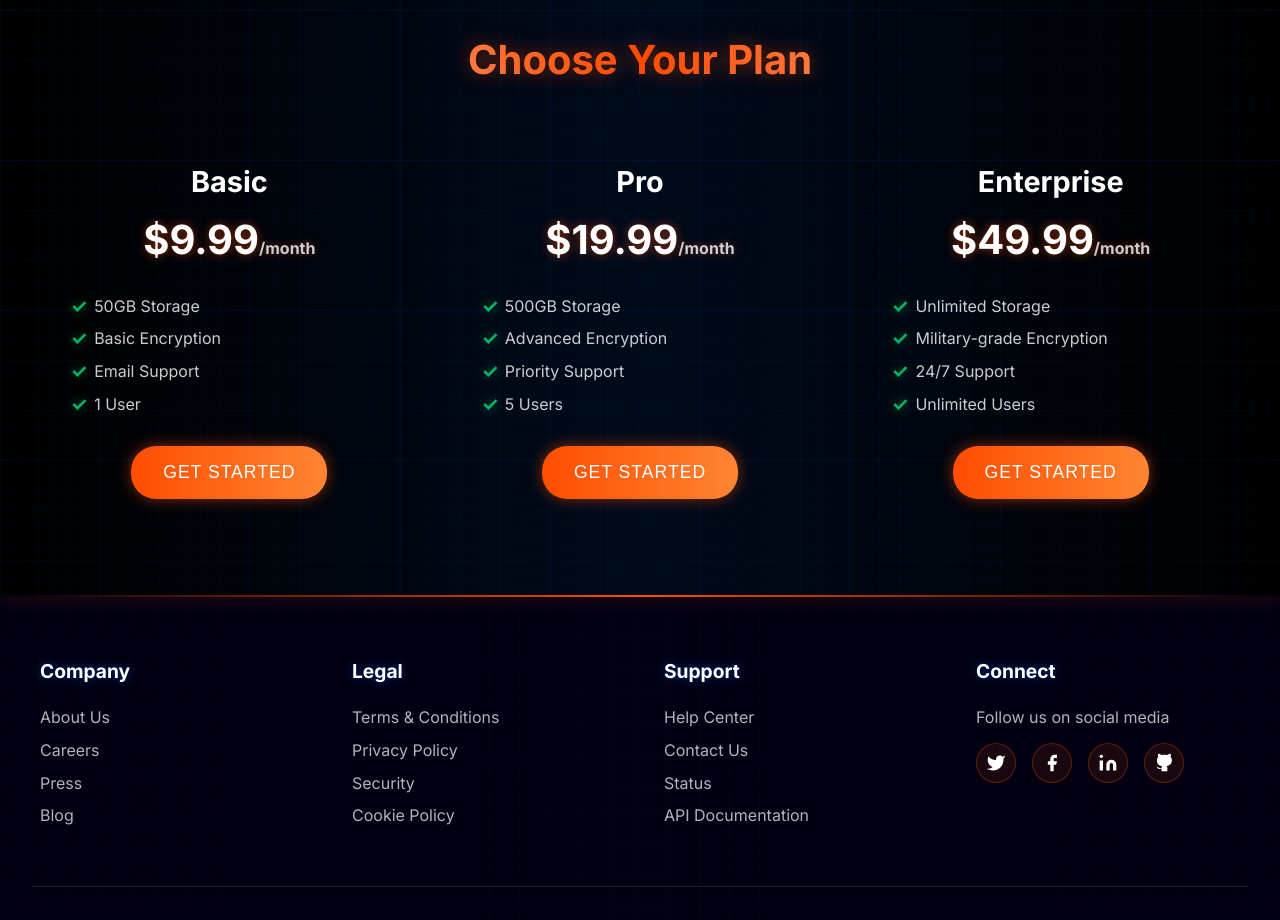
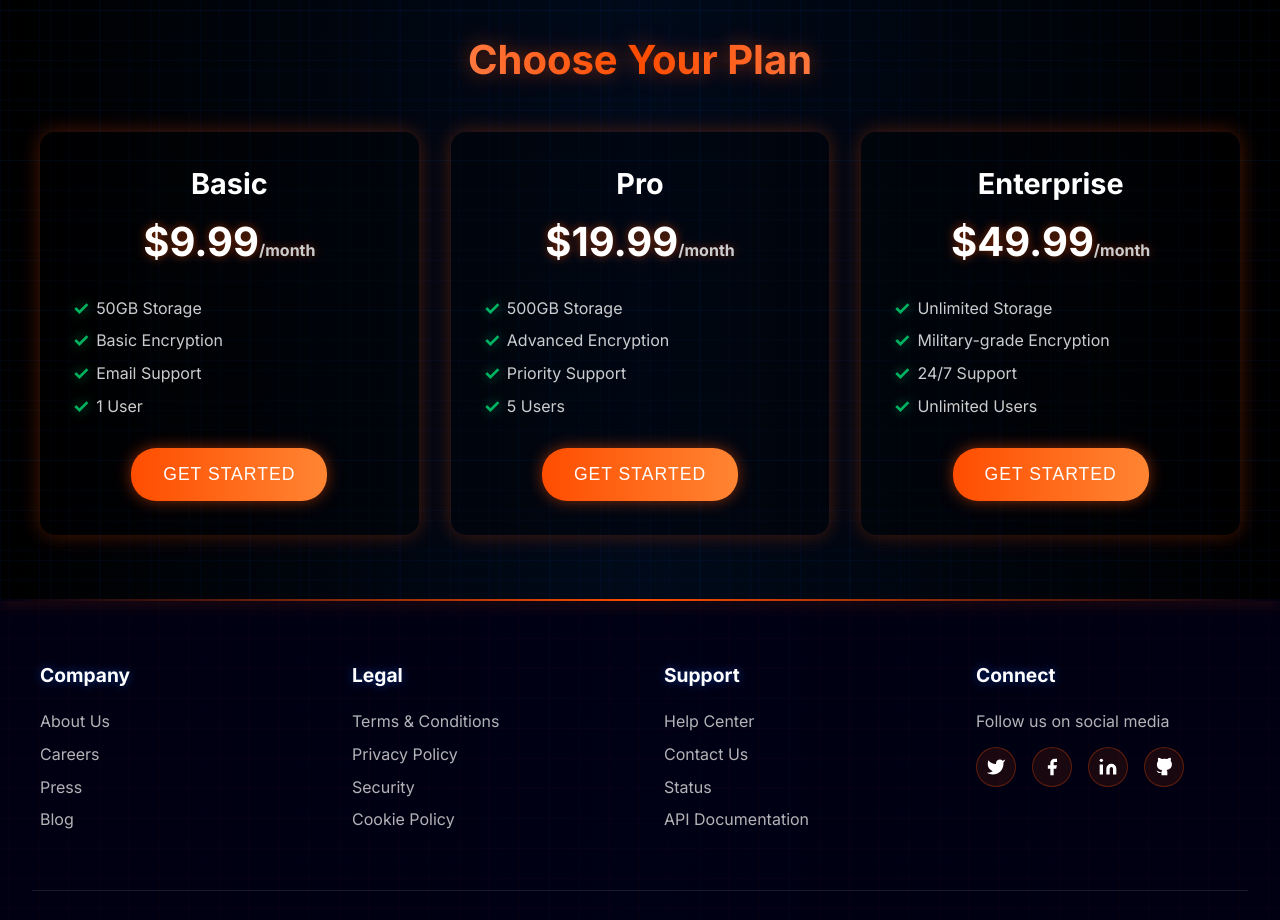
Before and after one commit to Vibhav1207/testing, a React (Vite) app: page / in a window 1280 px wide. Shown: the part 1140-2060 px from the top of the page. Built offline with nearby package versions, Linux system fonts and the light colour scheme.

Commit message:
Update Subscription.jsx

```diff
--- a/src/components/Subscription.jsx
+++ b/src/components/Subscription.jsx
@@ -48,33 +48,58 @@ const PlansContainer = styled.div`
 `;
 
 const PlanCard = styled(motion.div)`
-  background: transparent;
+  background: rgba(0, 0, 0, 0.3);
   border-radius: 15px;
   padding: 2rem;
   text-align: center;
   position: relative;
   overflow: hidden;
   transition: all 0.3s ease;
+  border: 2px solid transparent;
+  box-shadow: 0 0 20px rgba(255, 77, 0, 0.3);
 
-  &::before {
+  &::before,
+  &::after {
     content: '';
     position: absolute;
     top: -2px;
     left: -2px;
     right: -2px;
     bottom: -2px;
-    background: linear-gradient(45deg, #ff4d00, #ff8533);
     border-radius: 15px;
     z-index: -1;
+  }
+
+  &::before {
+    background: linear-gradient(45deg, #ff4d00, transparent, #ff8533);
     opacity: 0.7;
-    transition: opacity 0.3s ease;
-    animation: borderGlow 2s ease-in-out infinite;
+    animation: borderPulse 2s ease-in-out infinite;
+  }
+
+  &::after {
+    background: rgba(0, 0, 0, 0.3);
+    margin: 2px;
+    border-radius: 13px;
   }
 
   &:hover {
     transform: translateY(-5px);
+    box-shadow: 0 0 30px rgba(255, 77, 0, 0.5);
+
     &::before {
       opacity: 1;
+      animation: borderPulse 1s ease-in-out infinite;
+    }
+  }
+
+  @keyframes borderPulse {
+    0%, 100% {
+      opacity: 0.5;
+      transform: scale(1);
+    }
+    50% {
+      opacity: 1;
+      transform: scale(1.01);
     }
   }
 `;
```
